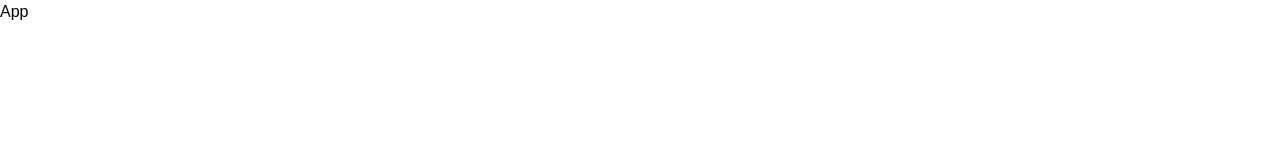
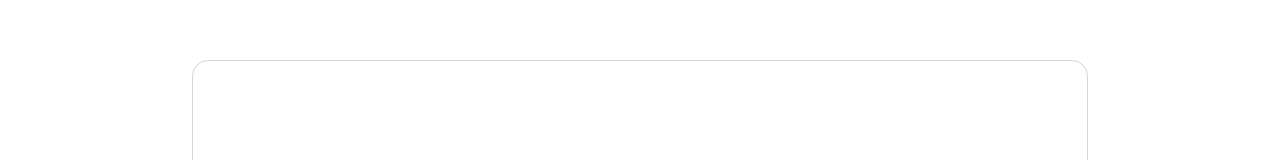
Before and after one commit to NN-Bayat/Apple-Products-Store, a React (Vite) app: page / in a window 1280 px wide. Shown: the top 160 px of the page. Built offline with nearby package versions, Linux system fonts and the light colour scheme.

Commit message:
feat: page frame

```diff
--- a/src/App.jsx
+++ b/src/App.jsx
@@ -1,9 +1,11 @@
-import React from 'react'
+import React from "react";
 
 const App = () => {
   return (
-    <div>App</div>
-  )
-}
+    <div className="w-full h-screen grid place-items-center">
+      <div className="w-[70vw] h-[85vh] min-w-[70vw] min-h-[85vh] max-w-[90vw] max-h-[90vh] border border-gray-300 rounded-2xl resize overflow-auto"></div>
+    </div>
+  );
+};
 
-export default App
+export default App;
```
